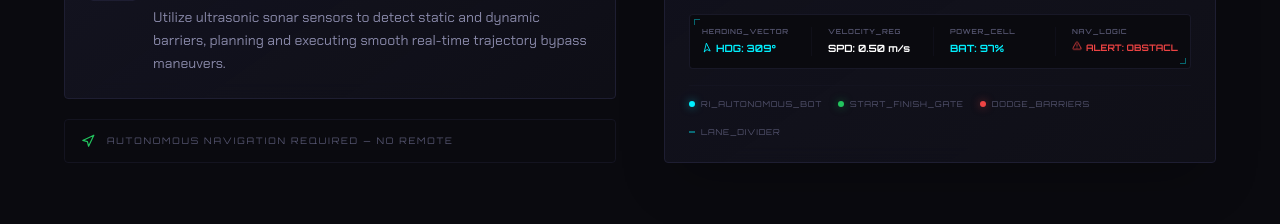
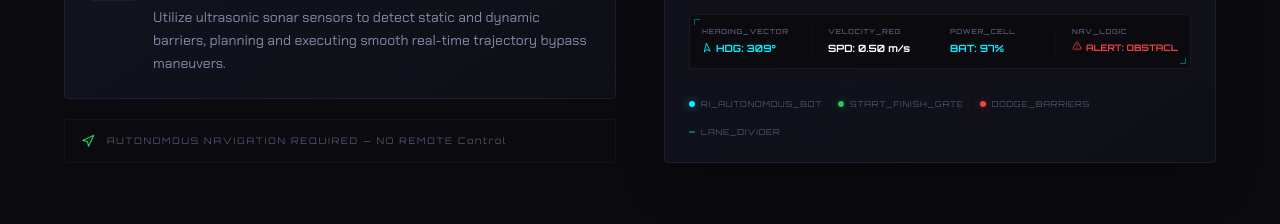
Before and after one commit to tharunchndrn/kic-robo-invent, a React (Vite) app: page / in a window 1280 px wide. Shown: the part 2380-2604 px from the top of the page. Built offline with nearby package versions, Linux system fonts and the light colour scheme.

Commit message:
Add 'Control' to navigation requirement text

```diff
--- a/src/components/Challenge.jsx
+++ b/src/components/Challenge.jsx
@@ -103,7 +103,7 @@ export default function Challenge() {
             >
               <Navigation size={14} className="text-neon-green" />
               <span className="font-orbitron text-[9px] tracking-[0.2em] text-text-dim">
-                AUTONOMOUS NAVIGATION REQUIRED — NO REMOTE
+                AUTONOMOUS NAVIGATION REQUIRED — NO REMOTE Control
               </span>
             </motion.div>
           </div>
```
